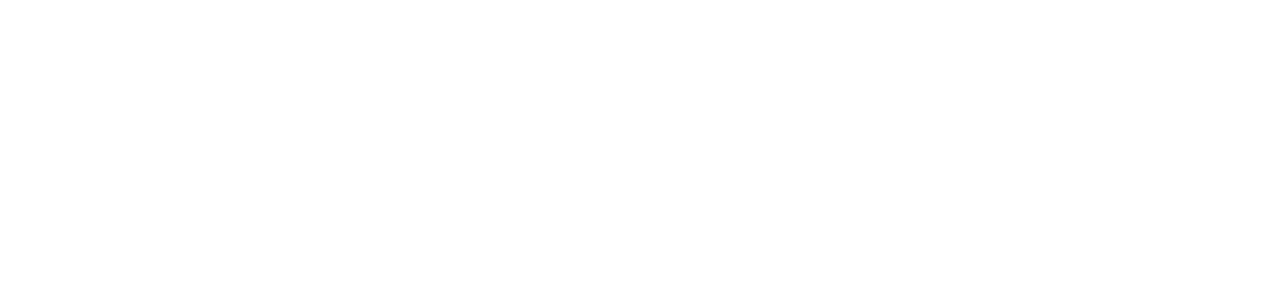
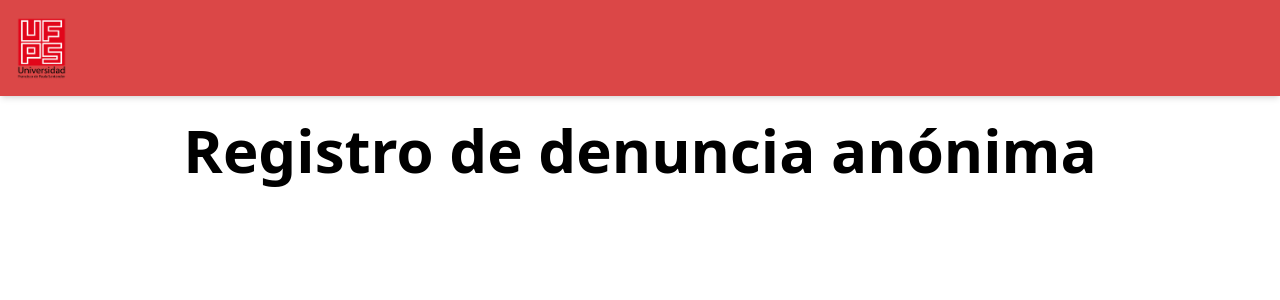
Before and after one commit to BSebastianGonzalez/pdau-fe, a React (Vite) app: page /register in a window 1280 px wide. Before the commit this address had no page. Shown: the top 300 px of the page. Built offline with nearby package versions, Linux system fonts and the light colour scheme.

Commit message:
feat: creating Tag component

```diff
--- a/src/App.jsx
+++ b/src/App.jsx
@@ -2,7 +2,8 @@ import React from 'react';
 import { BrowserRouter as Router, Routes, Route } from 'react-router-dom';
 import './App.css';
 import MainPage from './pages/user/MainPage';
-import ComplaintRegister from './pages/complaint/ComplaintInfo';
+import ComplaintInfo from './pages/complaint/ComplaintInfo';
+import ComplaintRegister from './pages/complaint/ComplaintRegister';
 
 function App() {
   return (
@@ -10,7 +11,8 @@ function App() {
       <Routes>
         {/* Ruta principal */}
         <Route path="/" element={<MainPage />} />
-        <Route path="/complaint" element={<ComplaintRegister />} />
+        <Route path="/complaint" element={<ComplaintInfo />} />
+        <Route path="/register" element={<ComplaintRegister />} />
         {/* Puedes agregar más rutas aquí */}
       </Routes>
     </Router>
--- /dev/null
+++ b/src/components/Tag.jsx
@@ -0,0 +1,11 @@
+import React from 'react';
+
+const Tag = ({ text }) => {
+  return (
+    <div className="bg-gray-800 text-white text-center font-bold py-2 px-4 rounded-lg w-40">
+      {text}
+    </div>
+  );
+};
+
+export default Tag;
--- a/src/modules/user/components/ComplaintSection.jsx
+++ b/src/modules/user/complaint/components/ComplaintSection.jsx
@@ -1,5 +1,5 @@
 import React from "react";
-import Button from "../../../components/button";
+import Button from "../../../../components/button";
 import { Link } from "react-router-dom";
 
 const ComplaintSection = () => {
@@ -44,10 +44,12 @@ const ComplaintSection = () => {
 
       {/* Botones */}
       <div className="flex flex-col sm:flex-row justify-center items-center gap-6 mt-8">
+        <Link to="/register" className="flex">
         <Button
           text="Seguir con la denuncia"
           className="bg-red-600 hover:bg-red-700 text-white"
         />
+        </Link>
         <Link to="/" className="flex">
           <Button
             text="Cancelar"
--- a/src/modules/user/layouts/UserLayout.jsx
+++ b/src/modules/user/layouts/UserLayout.jsx
@@ -1,5 +1,5 @@
 import React from "react";
-import Header from "../components/header";
+import Header from "../../../components/Header";
 
 const UserLayout = ({ children }) => {
   return (
--- a/src/pages/complaint/ComplaintInfo.jsx
+++ b/src/pages/complaint/ComplaintInfo.jsx
@@ -1,7 +1,6 @@
 import React from "react";
 import UserLayout from "../../modules/user/layouts/UserLayout";
-import Button from "../../components/button";
-import ComplaintSection from "../../modules/user/components/ComplaintSection";
+import ComplaintSection from "../../modules/user/complaint/components/ComplaintSection";
 
 const ComplaintInfo = () => {
 
--- /dev/null
+++ b/src/pages/complaint/ComplaintRegister.jsx
@@ -0,0 +1,16 @@
+import React from "react";
+import UserLayout from "../../modules/user/layouts/UserLayout";
+import Button from "../../components/button";
+import { Link } from "react-router-dom";
+
+const ComplaintRegister = () => {
+    return (
+        <UserLayout title="Formulario de denuncia anónima">
+            <h1 className="text-6xl text-center font-bold mt-10">
+                Registro de denuncia anónima
+            </h1>
+        </UserLayout>
+    );
+  };
+
+  export default ComplaintRegister;
```
Also changed, not shown: src/components/Header.jsx (renamed from src/modules/user/components/Header.jsx).
